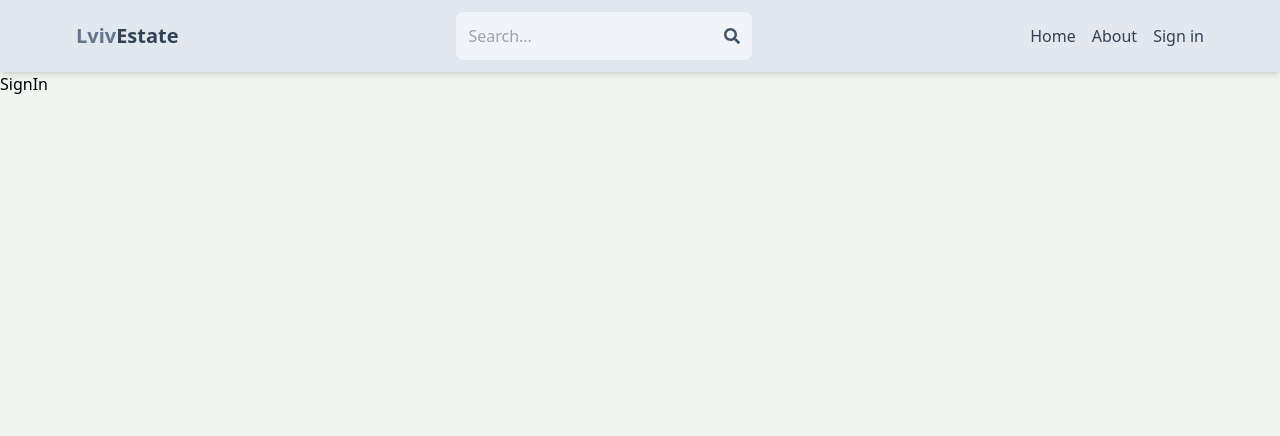
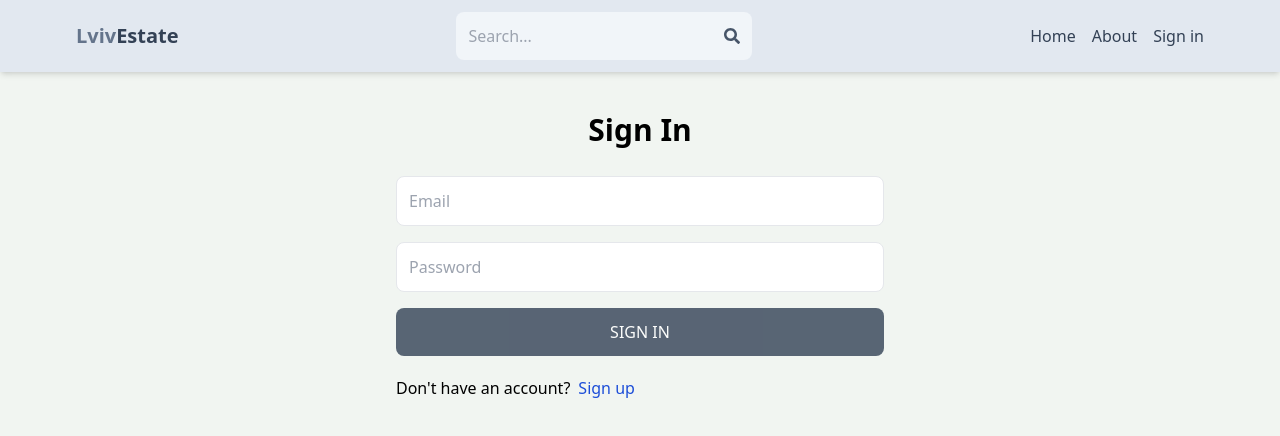
Before and after one commit to oborovets/mern-estate, a React (Vite) app in the folder client/: page /sign-in in a window 1280 px wide. Shown: the top 436 px of the page. Built offline with nearby package versions, Linux system fonts and the light colour scheme.

Commit message:
Complete Sign in page functionality

```diff
--- a/client/src/pages/SignIn.jsx
+++ b/client/src/pages/SignIn.jsx
@@ -1,3 +1,81 @@
+import { useState } from "react";
+import { Link, useNavigate } from "react-router-dom";
+
 export default function SignIn() {
-  return <div>SignIn</div>;
+  const navigate = useNavigate();
+  const [formData, setFormData] = useState({
+    email: "",
+    password: "",
+  });
+  const [error, setError] = useState(null);
+  const [loading, setLoading] = useState(false);
+
+  const handleChange = (e) => {
+    console.log(e.target.name, e.target.id);
+    setFormData({
+      ...formData,
+      [e.target.id]: e.target.value,
+    });
+  };
+
+  const onSubmit = async (e) => {
+    e.preventDefault();
+    setLoading(true);
+    try {
+      const res = await fetch("/api/auth/sign-in", {
+        method: "POST",
+        headers: {
+          "Content-Type": "application/json",
+        },
+        body: JSON.stringify(formData),
+      });
+
+      const data = await res.json();
+      if (data.success === false) {
+        setError(data.message);
+        return;
+      }
+      setError(null);
+      navigate("/home");
+    } catch (error) {
+      setError(error.message);
+    } finally {
+      setLoading(false);
+    }
+  };
+  const isInputFilled = Object.values(formData).filter(Boolean).length === 2;
+  return (
+    <div className="p-3 max-w-lg mx-auto">
+      <h1 className="text-3xl text-center font-semibold my-7">Sign In</h1>
+      <form onSubmit={onSubmit} className="flex flex-col gap-4">
+        <input
+          type="text"
+          placeholder="Email"
+          className="border p-3 rounded-lg"
+          id="email"
+          onChange={(e) => handleChange(e)}
+        />
+        <input
+          type="password"
+          placeholder="Password"
+          className="border p-3 rounded-lg"
+          id="password"
+          onChange={(e) => handleChange(e)}
+        />
+        <button
+          disabled={loading || !isInputFilled}
+          className="bg-slate-700 text-white p-3 rounded-lg uppercase hover:opacity-95 disabled:opacity-80"
+        >
+          {loading ? "Loading..." : "Sign In"}
+        </button>
+      </form>
+      <div className="flex gap-2 mt-5">
+        <p>Don&apos;t have an account?</p>
+        <Link to="/sign-uo">
+          <span className="text-blue-700">Sign up</span>
+        </Link>
+      </div>
+      {error && <p className="text-red-500">{error}</p>}
+    </div>
+  );
 }
```
